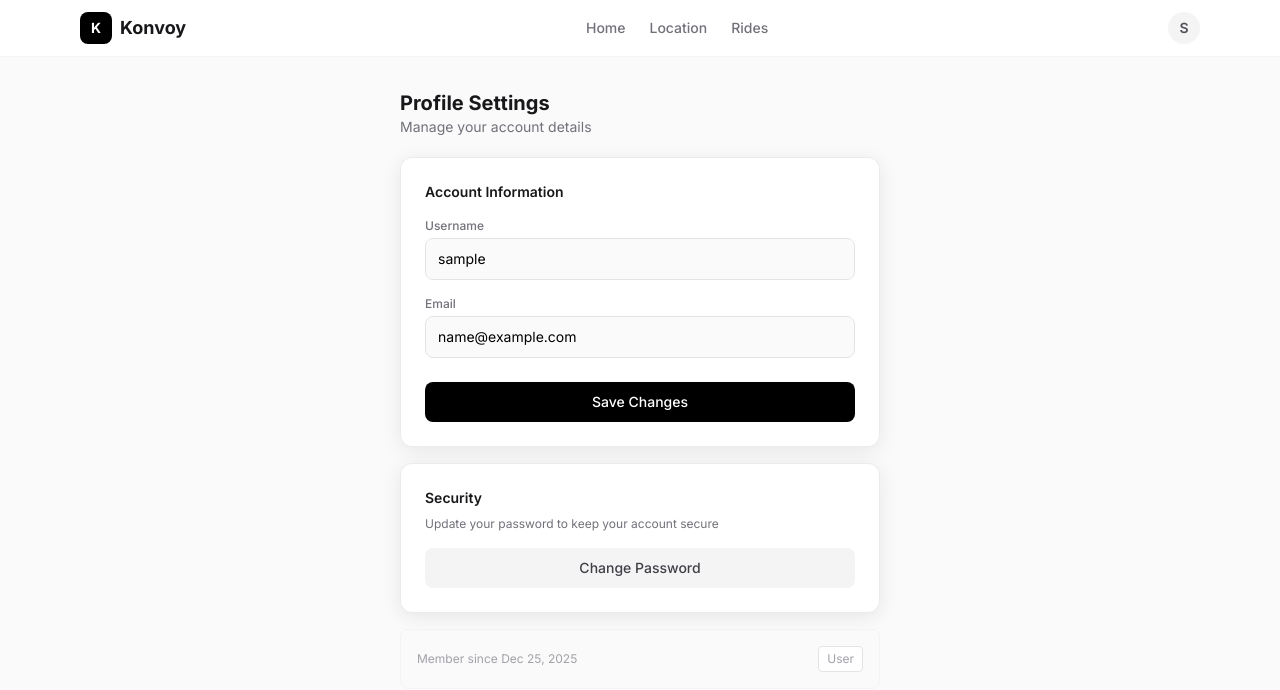
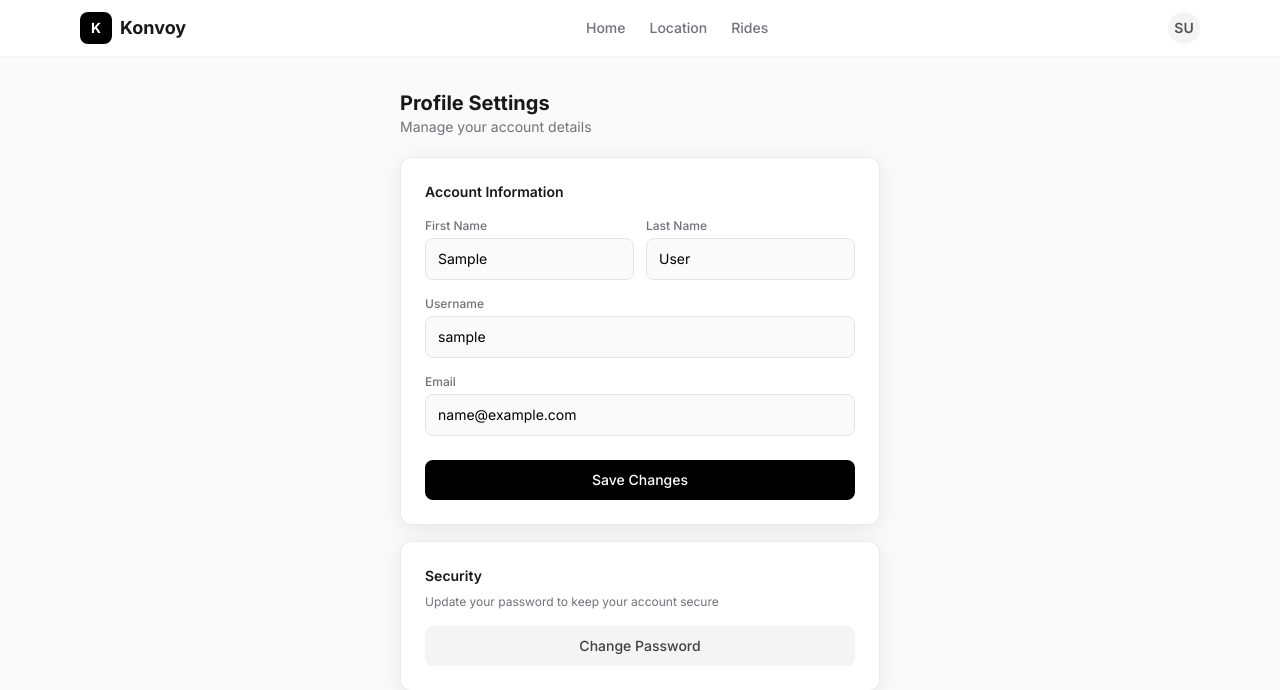
Before and after one commit to carvedkarma/Konvoy, a Flask app: page /profile in a window 1280 px wide. Shown: the top 690 px of the page. Run offline with Flask 3, Linux system fonts and the light colour scheme; the visitor is signed in with stand-in values (Sample User, id 1); some libraries are stand-ins or nearby versions.

Commit message:
Add first and last name fields to user profiles and display full names
Update User model and forms to include first_name and last_name fields. Modify templates to display full names and initials instead of usernames.

Replit-Commit-Author: Agent
Replit-Commit-Session-Id: 3a3e8ade-e7ed-4612-b111-b7766714d17b
Replit-Commit-Checkpoint-Type: full_checkpoint
Replit-Commit-Event-Id: 0403f898-6d09-421e-a25a-4856ab358b0b
Replit-Commit-Screenshot-Url: https://storage.googleapis.com/screenshot-production-us-central1/250f0ca5-e4ac-4ffa-b33a-7dfd825ca120/3a3e8ade-e7ed-4612-b111-b7766714d17b/CL0heNl
Replit-Helium-Checkpoint-Created: true

```diff
--- a/uber/forms.py
+++ b/uber/forms.py
@@ -11,6 +11,8 @@ class LoginForm(FlaskForm):
 
 
 class RegisterForm(FlaskForm):
+    first_name = StringField('First Name', validators=[DataRequired(), Length(min=1, max=80)])
+    last_name = StringField('Last Name', validators=[DataRequired(), Length(min=1, max=80)])
     username = StringField('Username', validators=[DataRequired(), Length(min=3, max=80)])
     email = StringField('Email', validators=[DataRequired(), Email()])
     password = PasswordField('Password', validators=[DataRequired(), Length(min=6)])
@@ -38,6 +40,8 @@ class RoleForm(FlaskForm):
 
 
 class ProfileForm(FlaskForm):
+    first_name = StringField('First Name', validators=[DataRequired(), Length(min=1, max=80)])
+    last_name = StringField('Last Name', validators=[DataRequired(), Length(min=1, max=80)])
     username = StringField('Username', validators=[DataRequired(), Length(min=3, max=80)])
     email = StringField('Email', validators=[DataRequired(), Email()])
     submit = SubmitField('Save Changes')
--- a/uber/main.py
+++ b/uber/main.py
@@ -99,6 +99,8 @@ def register():
         user = User(
             email=form.email.data,
             username=form.username.data,
+            first_name=form.first_name.data,
+            last_name=form.last_name.data,
             role='user'
         )
         user.set_password(form.password.data)
@@ -271,12 +273,16 @@ def profile():
                 flash('Username already taken.', 'error')
                 return render_template('profile.html', form=form)
 
+        current_user.first_name = form.first_name.data
+        current_user.last_name = form.last_name.data
         current_user.username = form.username.data
         current_user.email = form.email.data
         db.session.commit()
         flash('Profile updated successfully.', 'success')
         return redirect(url_for('profile'))
 
+    form.first_name.data = current_user.first_name
+    form.last_name.data = current_user.last_name
     form.username.data = current_user.username
     form.email.data = current_user.email
     return render_template('profile.html', form=form)
--- a/uber/models.py
+++ b/uber/models.py
@@ -40,6 +40,8 @@ class User(UserMixin, db.Model):
     id = db.Column(db.Integer, primary_key=True)
     email = db.Column(db.String(120), unique=True, nullable=False)
     username = db.Column(db.String(80), unique=True, nullable=False)
+    first_name = db.Column(db.String(80), nullable=True)
+    last_name = db.Column(db.String(80), nullable=True)
     password_hash = db.Column(db.String(256), nullable=False)
     role = db.Column(db.String(20), default='user', nullable=False)
     role_id = db.Column(db.Integer, db.ForeignKey('roles.id'), nullable=True)
@@ -93,6 +95,20 @@ class User(UserMixin, db.Model):
             return 'blue'
         return 'gray'
 
+    def get_display_name(self):
+        if self.first_name and self.last_name:
+            return f'{self.first_name} {self.last_name}'
+        elif self.first_name:
+            return self.first_name
+        return self.username
+
+    def get_initials(self):
+        if self.first_name and self.last_name:
+            return f'{self.first_name[0]}{self.last_name[0]}'.upper()
+        elif self.first_name:
+            return self.first_name[0].upper()
+        return self.username[0].upper()
+
     def __repr__(self):
         return f'<User {self.username}>'
 
--- a/uber/templates/base.html
+++ b/uber/templates/base.html
@@ -70,12 +70,12 @@
                     <div class="dropdown relative">
                         <button class="flex items-center space-x-2">
                             <div class="w-8 h-8 bg-zinc-100 rounded-full flex items-center justify-center text-zinc-600 text-sm font-semibold">
-                                {{ current_user.username[0]|upper }}
+                                {{ current_user.get_initials() }}
                             </div>
                         </button>
                         <div class="dropdown-menu absolute top-full right-0 mt-1 w-48 bg-white rounded-lg shadow-lg border border-zinc-100 py-1">
                             <div class="px-3 py-2 border-b border-zinc-100">
-                                <p class="text-sm font-medium text-zinc-900">{{ current_user.username }}</p>
+                                <p class="text-sm font-medium text-zinc-900">{{ current_user.get_display_name() }}</p>
                                 <p class="text-xs text-zinc-400">{{ current_user.get_role_display() }}</p>
                             </div>
                             <a href="{{ url_for('profile') }}" class="block px-3 py-2 text-sm text-zinc-600 hover:bg-zinc-50">Profile</a>
--- a/uber/templates/home.html
+++ b/uber/templates/home.html
@@ -6,7 +6,7 @@
 <div class="min-h-[80vh] flex items-center justify-center px-4 py-8">
     <div class="w-full max-w-sm">
         <div class="text-center mb-6">
-            <h1 class="text-2xl font-bold text-zinc-900">Welcome back, {{ current_user.username }}</h1>
+            <h1 class="text-2xl font-bold text-zinc-900">Welcome back, {{ current_user.get_display_name() }}</h1>
             <p class="text-sm text-zinc-500 mt-1">What would you like to do?</p>
         </div>
 
--- a/uber/templates/profile.html
+++ b/uber/templates/profile.html
@@ -14,6 +14,17 @@
 
         <form method="POST" class="space-y-4">
             {{ form.hidden_tag() }}
+
+            <div class="grid grid-cols-2 gap-3">
+                <div>
+                    <label class="block text-xs font-medium text-zinc-500 mb-1">First Name</label>
+                    {{ form.first_name(class="w-full px-3 py-2.5 bg-zinc-50 border border-zinc-200 rounded-lg text-sm focus:outline-none focus:border-zinc-400 focus:bg-white") }}
+                </div>
+                <div>
+                    <label class="block text-xs font-medium text-zinc-500 mb-1">Last Name</label>
+                    {{ form.last_name(class="w-full px-3 py-2.5 bg-zinc-50 border border-zinc-200 rounded-lg text-sm focus:outline-none focus:border-zinc-400 focus:bg-white") }}
+                </div>
+            </div>
 
             <div>
                 <label class="block text-xs font-medium text-zinc-500 mb-1">Username</label>
```
Also changed, not shown: uber/templates/admin.html (+5 -2 lines), uber/templates/register.html (+11 -0 lines).
